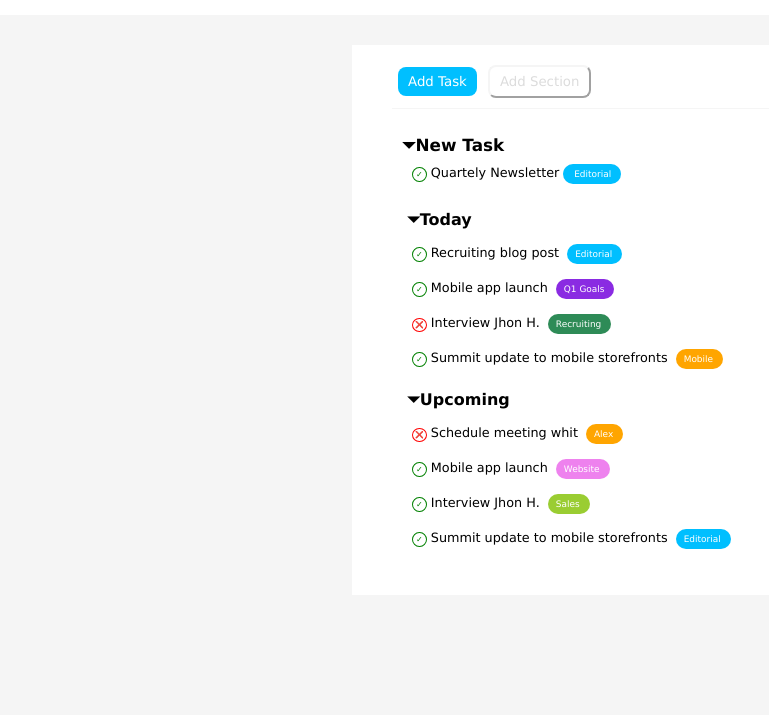
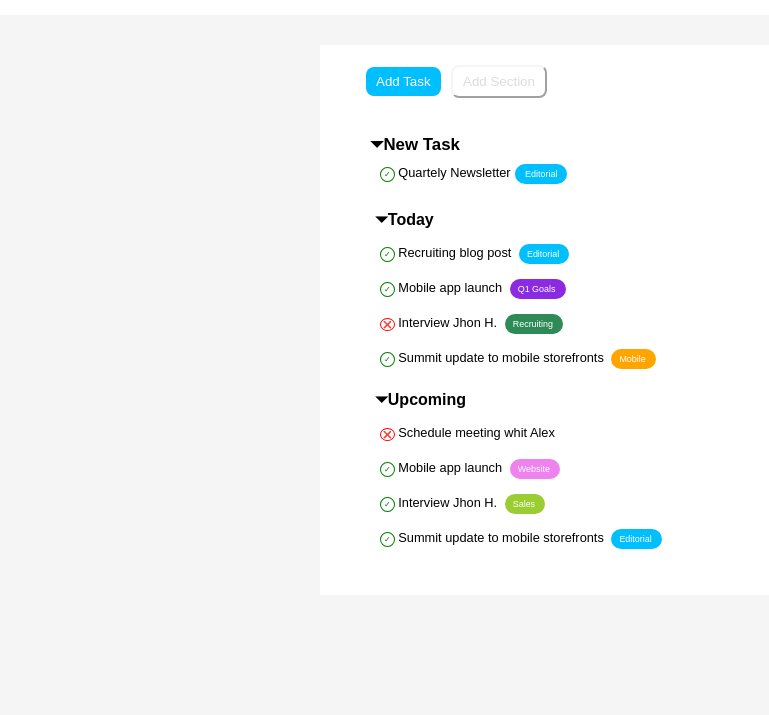
Before and after one commit to Omarespo-dev/html-css-toboolist, a plain HTML site: page index.html in a window 1280 px wide. Shown: the part 85-800 px from the top of the page, without its empty margins (0-769 px from the left). Drawn offline with Linux system fonts and the light colour scheme.

Commit message:
Completato

```diff
--- a/css/style.css
+++ b/css/style.css
@@ -3,16 +3,16 @@
     margin: 0;
     padding: 0;
     box-sizing: border-box;
-    font-family: Verdana, Geneva, Tahoma, sans-serif;
+    font-family: Arial, Helvetica, sans-serif;
+
 }
 
 .backgroundgray {
 
  background-color: whitesmoke;
 
+
 }
-
-
 
 /*Regole Header*/
 header{
@@ -39,12 +39,13 @@ header span{
 
 /*Regole Main Add*/
 main{
-    width: 45%;
+    width: 50%;
     margin: 30px auto;
     padding: 20px;
     background-color: white;
     height: 550px;
     padding-left: 40px;
+
 }
 
 
@@ -52,13 +53,14 @@ main{
     margin-left: 6px;
     padding: 7px 10px 7px 10px;
     border-radius: 8px;
-
+    cursor: pointer;
 }
 
 .buttons-color{
     background-color: deepskyblue;
     color: white;
     border: none;
+
 }
 
 .buttons-colorr{
@@ -70,10 +72,7 @@ main{
 }
 
 .container{
-    border-bottom: solid 1px whitesmoke;
-    padding-bottom: 15px;
-    padding: 5px;
-
+        padding: 5px;
 }
 
 /*NEW TASK*/
@@ -82,6 +81,7 @@ main{
    font-size: 90%;
     line-height: 0px;
     margin-bottom: 0px;
+
 }
 
 
--- a/index.html
+++ b/index.html
@@ -8,7 +8,7 @@
 </head>
 
 <body class="backgroundgray" >
-    <!-- SEZIONE 1 TOOBLIST -->
+    <!-- Header-->
     <header>
 
         <img src="./img/Logo.png" alt="Toboolist">
@@ -51,7 +51,7 @@
             <h3 class="class-h3final">&#9207;Upcoming</h3>
 
             <ul class="container--ul">
-                <li class="frecciarossa" > Schedule meeting whit <span class="container--span3">Alex</span></li>
+                <li class="frecciarossa" > Schedule meeting whit <span>Alex</span></li>
                 <li class="frecciaverde" > Mobile app launch <span class="container--span1">Website </span></li>
                 <li class="frecciaverde" > Interview Jhon H. <span class="container--span2">Sales </span></li>
                 <li class="frecciaverde" > Summit update to mobile storefronts <span class="container-span">Editorial </span></li>
```
